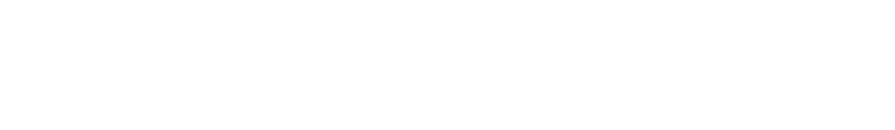
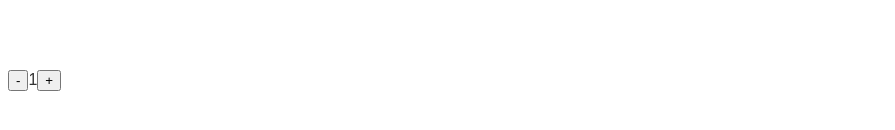
Before and after one commit to ainunnfh/04-steps, a React (Create React App) app: page / in a window 1280 px wide. Shown: the part 360-490 px from the top of the page, without its empty margins (0-895 px from the left). Built offline with nearby package versions, Linux system fonts and the light colour scheme.

Commit message:
add count

```diff
--- a/src/App.js
+++ b/src/App.js
@@ -1,4 +1,5 @@
 import { useState } from "react";
+import Count from "./Count";
 
 const messages = [
   "Learn useState in React ⚛️",
@@ -21,6 +22,7 @@ export default function App() {
   const disabledStepsNext = step >= 3 ? "#d9d9d9d9" : "#ffafcc";
 
   return (
+    <>
       <div className="steps">
         <div className="numbers">
           <div className={step >= 1 ? "active" : ""}>1</div>
@@ -48,5 +50,7 @@ export default function App() {
           </button>
         </div>
       </div>
+      <Count />
+    </>
   );
 }
--- /dev/null
+++ b/src/Count.js
@@ -0,0 +1,29 @@
+import React from "react";
+import { useState } from "react";
+
+const Count = () => {
+  const [value, setValue] = useState(1);
+
+  function handleAdd() {
+    if (value >= -1) setValue(value + 1);
+  }
+
+  function handleReduce() {
+    if (value > 0) {
+      setValue(value - 1);
+      return;
+    }
+  }
+
+  return (
+    <div className="count">
+      <button className="plus" onClick={() => handleReduce()}>
+        -
+      </button>
+      {value}
+      <button onClick={() => handleAdd()}> + </button>
+    </div>
+  );
+};
+
+export default Count;
```
Lines whose indentation alone changed are shown as unchanged.
